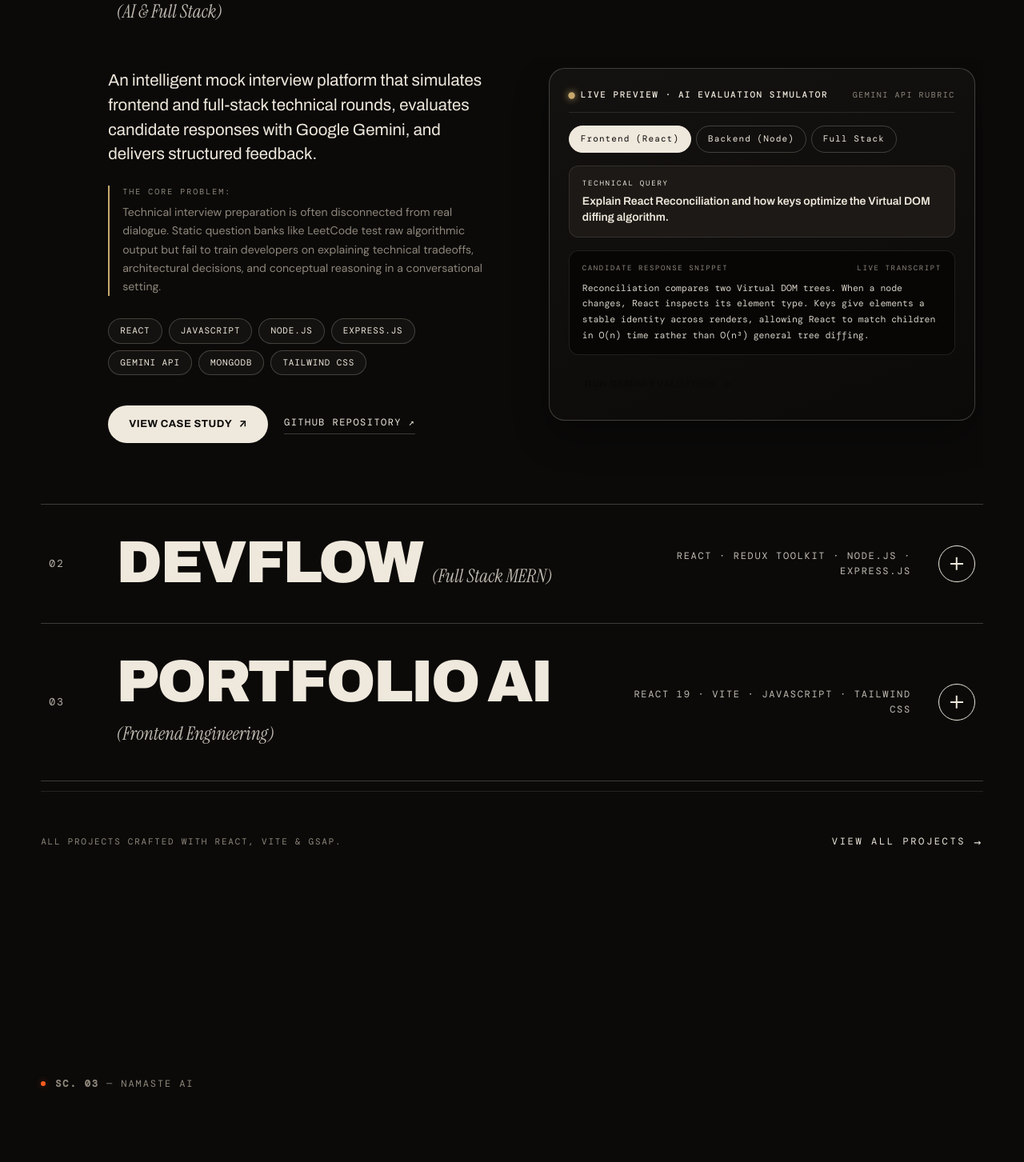
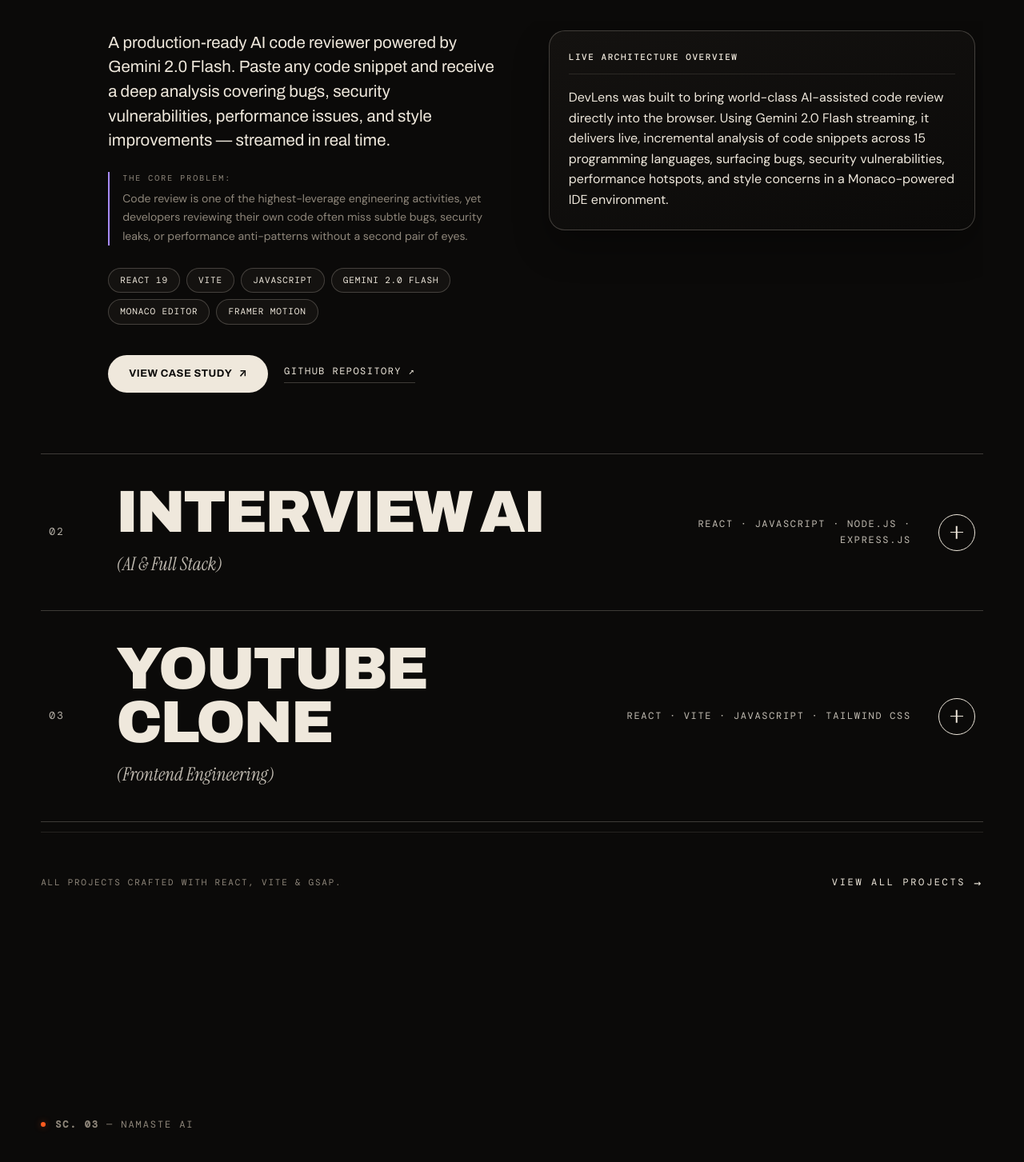
Before and after one commit to vighnesh204/Portfolio-AI, a React (Vite) app: page / in a window 1280 px wide. Shown: the part 1557-3010 px from the top of the page at 80% size. Built offline with nearby package versions, Linux system fonts and the light colour scheme; a web font is replaced by a local one.

Commit message:
refactor: update portfolio projects with verified repositories and reusable project media

```diff
--- a/src/data/projects.js
+++ b/src/data/projects.js
@@ -3,15 +3,65 @@
 //
 // Rules:
 //   - No invented metrics, companies, or fake statistics.
+//   - Data verified against each project's GitHub repository README.
 //   - Missing or pending information is explicitly marked as [Placeholder].
 //   - Only sections with real data are rendered on detail pages.
+//
+// Verified sources:
+//   DevLens      → github.com/vighnesh204/DevLens
+//   Interview AI → github.com/vighnesh204/interview-ai
+//   YouTube Clone→ github.com/vighnesh204/machine-coding-yt-clone
+//   HireLens AI  → github.com/vighnesh204/HireLens-AI
 // ──────────────────────────────────────────────────────────────────────────
 
 const projects = [
   {
+    id: 'devlens',
+    slug: 'devlens',
+    number: '01',
+    title: 'DevLens',
+    subtitle: 'AI-Powered Code Review Tool',
+    category: 'AI & Frontend',
+    year: '2025',
+    featured: true,
+    accentColor: '#a78bfa', // Soft violet — matches the project's AI aesthetic
+    shortDescription:
+      'A production-ready AI code reviewer powered by Gemini 2.0 Flash. Paste any code snippet and receive a deep analysis covering bugs, security vulnerabilities, performance issues, and style improvements — streamed in real time.',
+    description:
+      'DevLens was built to bring world-class AI-assisted code review directly into the browser. Using Gemini 2.0 Flash streaming, it delivers live, incremental analysis of code snippets across 15 programming languages, surfacing bugs, security vulnerabilities, performance hotspots, and style concerns in a Monaco-powered IDE environment.',
+    technologies: [
+      'React 19',
+      'Vite',
+      'JavaScript',
+      'Gemini 2.0 Flash',
+      'Monaco Editor',
+      'Framer Motion',
+    ],
+    github: 'https://github.com/vighnesh204/DevLens',
+    live: '#', // [Placeholder: Add deployment link when available]
+    problem:
+      'Code review is one of the highest-leverage engineering activities, yet developers reviewing their own code often miss subtle bugs, security leaks, or performance anti-patterns without a second pair of eyes.',
+    approach:
+      'Integrated Gemini 2.0 Flash streaming API with a Monaco Editor instance so that review responses stream into the UI character-by-character, creating a real-time analysis feel. A 0–100 score with animated ring visualisation gives developers an at-a-glance quality signal before reading the full report.',
+    features: [
+      'Deep code analysis: bug detection, security audit, performance profiling, and style review.',
+      'Real-time streaming responses via Gemini 2.0 Flash for a live analysis feel.',
+      'Monaco Editor with a custom DevLens dark theme.',
+      'Support for 15 languages including JavaScript, TypeScript, Python, Go, Rust, Java, and C++.',
+      '0–100 quality score with an animated ring visualisation.',
+      'Glassmorphic UI with a Linear-meets-Apple dark zinc aesthetic.',
+    ],
+    architecture:
+      'Single-page React 19 application built with Vite. The Gemini 2.0 Flash streaming API is consumed via the Google AI SDK. Monaco Editor is lazy-loaded to keep initial bundle size minimal.',
+    challenges:
+      'Implementing smooth incremental rendering of streaming AI text alongside the Monaco Editor re-paint cycle without causing visible flicker or layout shifts during long responses.',
+    learning:
+      'Deepened practical understanding of LLM streaming APIs, Monaco Editor customisation, and animated data-visualisation patterns in React.',
+  },
+  {
     id: 'interview-ai',
     slug: 'interview-ai',
-    number: '01',
+    number: '02',
     title: 'Interview AI',
     subtitle: 'AI-Powered Technical Interview Preparation Platform',
     category: 'AI & Full Stack',
@@ -34,7 +84,7 @@ const projects = [
     github: 'https://github.com/vighnesh204/interview-ai',
     live: '#', // [Placeholder: Add production deployment link]
     problem:
-      'Technical interview preparation is often disconnected from real dialogue. Static question banks like LeetCode test raw algorithmic output but fail to train developers on explaining technical tradeoffs, architectural decisions, and conceptual reasoning in a conversational setting.',
+      'Technical interview preparation is often disconnected from real dialogue. Static question banks test raw algorithmic output but fail to train developers on explaining technical tradeoffs, architectural decisions, and conceptual reasoning in a conversational setting.',
     approach:
       'Engineered an interactive conversational session flow where the user receives dynamic questions tailored to their target stack. Server-side prompt chains via Google Gemini evaluate the clarity, accuracy, and depth of each response, returning scored feedback on time complexity, code clarity, and conceptual mastery.',
     features: [
@@ -51,125 +101,83 @@ const projects = [
       'Deepened practical understanding of LLM prompt engineering, robust schema validation for AI responses, full-stack state management, and building conversational interfaces.',
   },
   {
-    id: 'dev-flow',
-    slug: 'dev-flow',
-    number: '02',
-    title: 'DevFlow',
-    subtitle: 'Developer Workflow & Sprint Task Tracker',
-    category: 'Full Stack MERN',
+    id: 'yt-clone',
+    slug: 'yt-clone',
+    number: '03',
+    title: 'YouTube Clone',
+    subtitle: 'Machine Coding Round — Production-Quality Frontend Build',
+    category: 'Frontend Engineering',
     year: '2024',
     featured: true,
-    accentColor: '#b85c38', // Burnt orange
+    accentColor: '#e05252', // YouTube red
     shortDescription:
-      'A streamlined sprint management and developer task dashboard featuring drag-and-drop kanban boards, real-time status updates, and lightweight team collaboration tools.',
+      'A machine coding challenge build of a YouTube-like video platform. Demonstrates component architecture, client-side routing, state management, and rapid UI delivery under interview-round constraints.',
     description:
-      'DevFlow simplifies project task tracking for individual developers and small engineering squads. It removes the heavy configuration overhead of enterprise tools like Jira in favor of a keyboard-first, ultra-fast kanban board with RESTful synchronization.',
+      'Built as a structured machine coding exercise, practising the full interview workflow: requirement clarification, tech stack justification, implementation, and edge case handling. The result is a functional video discovery and playback UI built with React, Tailwind CSS, and React Router.',
     technologies: [
       'React',
-      'Redux Toolkit',
-      'Node.js',
-      'Express.js',
-      'MongoDB',
-      'REST APIs',
-      'Tailwind CSS',
-    ],
-    github: 'https://github.com/vighnesh204/dev-flow',
-    live: '#', // [Placeholder: Add production deployment link]
-    problem:
-      'Existing task management platforms are frequently bloated with complex permission layers and slow interfaces that pull developers away from writing code.',
-    approach:
-      'Built a distraction-free board using Redux Toolkit for optimistic UI updates, backed by an Express and MongoDB REST API. Actions like moving cards between swimlanes resolve instantly on the client while syncing seamlessly with the server in the background.',
-    features: [
-      'Interactive Kanban board with drag-and-drop task progression.',
-      'Tagging, priority filtering, and markdown-enabled task descriptions.',
-      'Optimistic client-side state updates for zero-latency interactions.',
-      'RESTful endpoints with token-based authentication and secure session handling.',
-    ],
-    architecture:
-      'Separation of concerns with a normalized Redux store on the frontend, modular controllers and service layers in Express, and indexed MongoDB collections for fast query execution.',
-    challenges:
-      'Ensuring data consistency between optimistic frontend state and asynchronous MongoDB database updates during rapid card reordering.',
-    learning:
-      'Mastered Redux Toolkit slice architecture, RESTful API design conventions, and handling edge cases in optimistic asynchronous mutations.',
-  },
-  {
-    id: 'portfolio-ai',
-    slug: 'portfolio-ai',
-    number: '03',
-    title: 'Portfolio AI',
-    subtitle: 'Interactive Editorial Developer Portfolio',
-    category: 'Frontend Engineering',
-    year: '2026',
-    featured: true,
-    accentColor: '#3fc9b9', // Editorial teal
-    shortDescription:
-      'A performance-focused, editorial developer portfolio built with React 19, custom GSAP choreography, responsive route panels, and an integrated AI portfolio assistant.',
-    description:
-      'Portfolio AI is this very portfolio website — designed as an interactive showcase of modern frontend engineering. Built from scratch with zero heavy UI libraries, it demonstrates typographic confidence, purposeful GSAP animations, native browser scrolling, and accessible design principles.',
-    technologies: [
-      'React 19',
       'Vite',
       'JavaScript',
       'Tailwind CSS',
-      'GSAP',
-      'ScrollTrigger',
-      'React Router v7',
+      'React Router',
+      'Redux',
+      'YouTube Data API',
     ],
-    github: 'https://github.com/vighnesh204/Portfolio-AI',
-    live: 'https://github.com/vighnesh204/Portfolio-AI',
+    github: 'https://github.com/vighnesh204/machine-coding-yt-clone',
+    live: '#', // [Placeholder: Add deployment link if available]
     problem:
-      'Most developer portfolios fall into generic templates with excessive purple glow, cookie-cutter bento grids, or sluggish 3D libraries that degrade mobile performance.',
+      'Machine coding rounds require rapid translation of loosely-defined requirements into working, readable, and demonstrable software under a strict time limit — a fundamentally different skill from open-ended project development.',
     approach:
-      'Crafted a bespoke editorial identity inspired by high-end typography and automotive navigation. Leveraged lightweight GSAP transforms and hardware-accelerated CSS keyframes to create a memorable impression while maintaining sub-second load times.',
+      'Followed a structured machine coding methodology: clarify requirements, justify tech stack decisions, implement core features first, then layer in edge cases. Used Vite for fast dev server startup and Tailwind CSS for rapid utility-first UI construction.',
     features: [
-      'Signature vertical color-panel route transitions orchestrated with React Router.',
-      'Full-viewport automotive-inspired fullscreen navigation overlay.',
-      'Continuous hardware-accelerated dual-track crossing marquee.',
-      'Integrated Custom Cursor with hardware-accelerated quickTo pointer tracking.',
-      'Complete accessibility with keyboard navigation, focus management, and reduced-motion modes.',
+      'Video discovery homepage with category-based filtering.',
+      'Video playback page with related video recommendations.',
+      'Client-side routing with React Router DOM.',
+      'Search functionality with debounced API calls.',
+      'Responsive layout across screen sizes.',
     ],
     architecture:
-      'Component-driven React 19 architecture with single-source-of-truth routing, scoped styles with design tokens, and modular section components.',
+      'Component-driven React app with React Router for navigation. Redux for shared application state. YouTube Data API integration for live video data fetching.',
     challenges:
-      'Synchronizing full-viewport route transition panels with React Router route updates without causing layout thrashing or scroll jumps.',
+      'Delivering a polished, functional prototype within a fixed machine coding time window while maintaining clean component boundaries and proper separation of concerns.',
     learning:
-      'Deepened mastery of GSAP timeline choreography, native DOM scrolling optimization, and building handcrafted interaction design.',
+      'Strengthened ability to decompose UI requirements quickly, make justified architectural decisions under pressure, and produce readable code rapidly.',
   },
   {
-    id: 'dsa-tracker',
-    slug: 'dsa-tracker',
+    id: 'hirelens-ai',
+    slug: 'hirelens-ai',
     number: '04',
-    title: 'AlgoForge',
-    subtitle: 'Data Structures & Algorithms Mastery Journal',
-    category: 'Frontend & Utility',
-    year: '2024',
+    title: 'HireLens AI',
+    subtitle: 'AI-Assisted Hiring Tool',
+    category: 'AI & Full Stack',
+    year: '2025',
     featured: false,
-    accentColor: '#f0c264', // Warm gold
+    accentColor: '#52a8e0', // Cool blue
     shortDescription:
-      'A personal problem-solving tracker and conceptual cheatsheet for recording algorithmic patterns, time complexity analyses, and code solutions across DSA topics.',
+      '[Placeholder: Full project description pending — repository is in active development.]',
     description:
-      'AlgoForge is a lightweight web tool built to log, categorize, and review Data Structures and Algorithms practice. It emphasizes pattern recognition (Two Pointers, Sliding Window, DP) over simple question counts.',
+      'HireLens AI is a React and Vite application currently in active development. Detailed project documentation and feature descriptions will be added when the repository README and core feature set are finalised.',
     technologies: [
       'React',
+      'Vite',
       'JavaScript',
-      'Tailwind CSS',
-      'LocalStorage API',
+      // [Placeholder: Full tech list pending repository documentation]
     ],
-    github: 'https://github.com/vighnesh204',
-    live: '#', // [Placeholder: Deployment link]
+    github: 'https://github.com/vighnesh204/HireLens-AI',
+    live: '#', // [Placeholder: Add deployment link when available]
     problem:
-      'Retaining problem-solving techniques is difficult without structured revision notes and personal analysis of time and space tradeoffs.',
+      '[Placeholder: Problem statement to be documented when project description is finalised.]',
     approach:
-      'Built a fast client-side tool allowing quick categorization of problems by pattern, tags, difficulty, and complexity metrics with instant client-side search.',
+      '[Placeholder: Approach to be documented when project description is finalised.]',
     features: [
-      'Pattern-based problem tagging (Sliding Window, Binary Search, Trees, Graphs).',
-      'Search and filter by difficulty, status, and algorithmic paradigm.',
-      'Code snippet review area with notes on edge cases and optimal approaches.',
+      // [Placeholder: Feature list to be added when repository README is complete.]
     ],
+    architecture:
+      '[Placeholder: Architecture notes to be added when project is further developed.]',
     challenges:
-      'Building an intuitive filter system with instant feedback on large dataset collections.',
+      '[Placeholder: Engineering challenges to be documented after development progresses.]',
     learning:
-      'Reinforced understanding of core algorithmic patterns and performance considerations in client-side search indexing.',
+      '[Placeholder: Learnings to be documented after project completion.]',
   },
 ];
 
```
